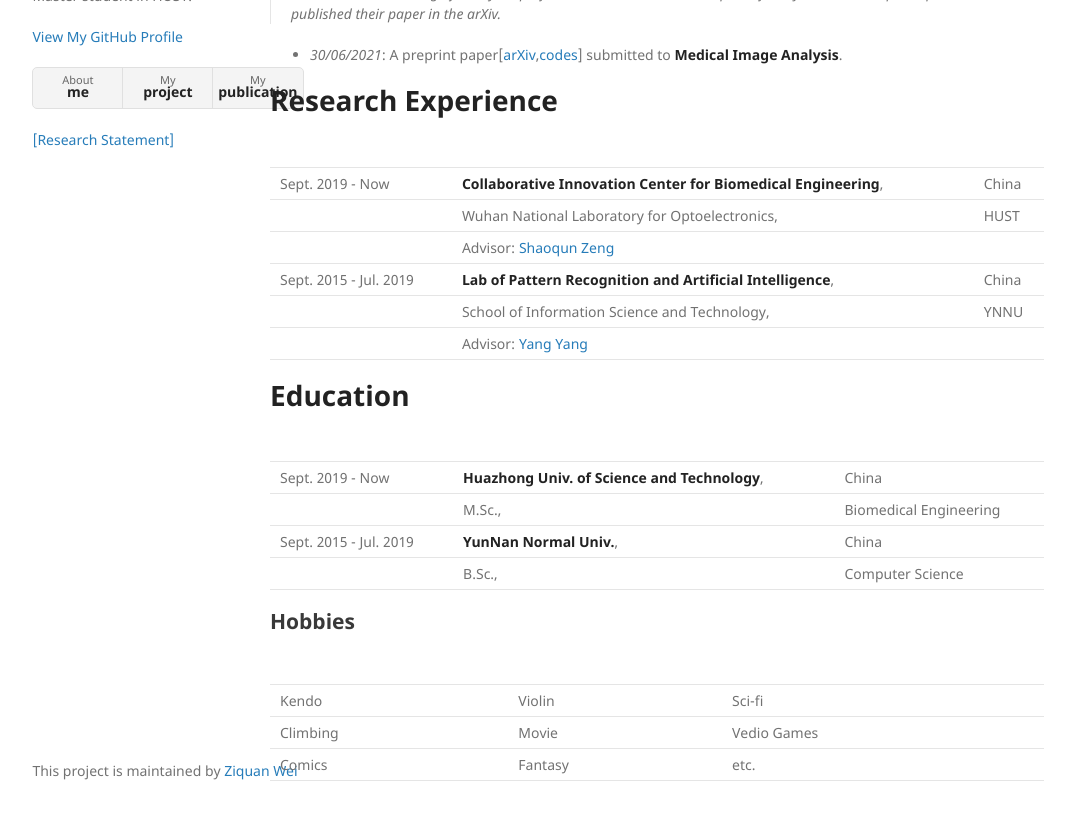
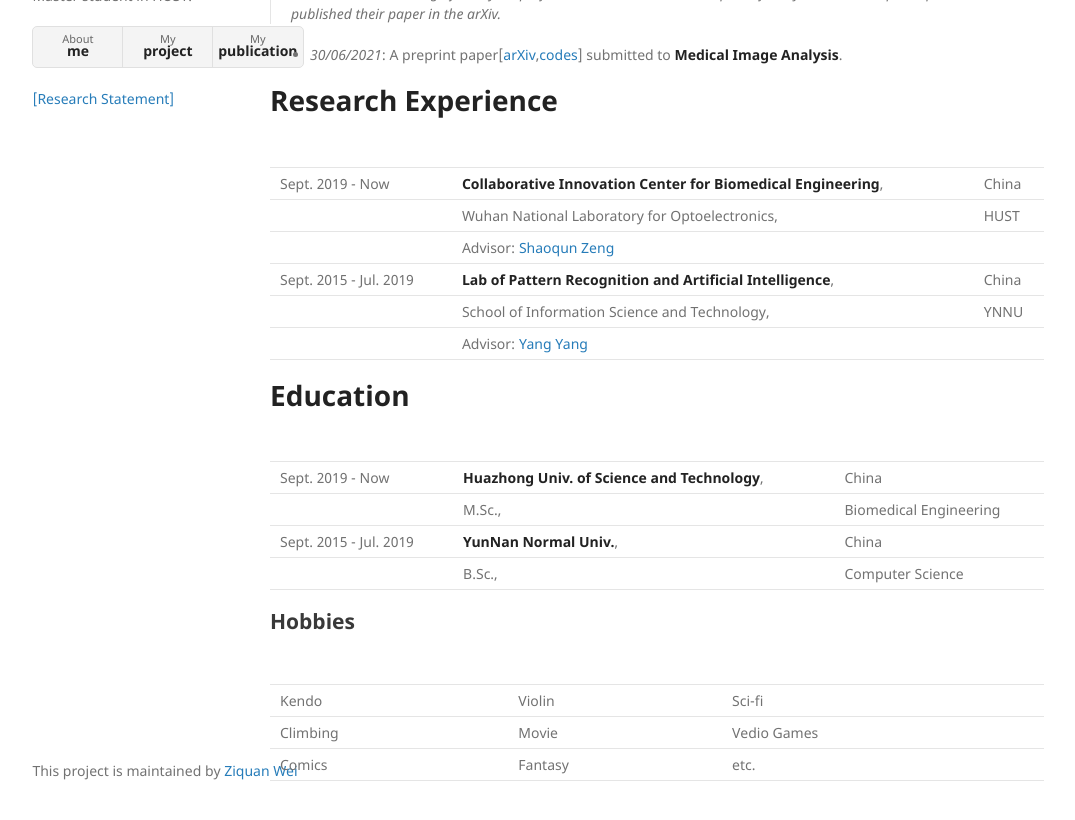
Before and after one commit to Chrisa142857/Chrisa142857.github.io, a Jekyll site: the page built from index.md, in a window 1280 px wide and 1205 px high. Shown: the part 354-1174 px from the top of the window, without its empty margins (26-1101 px from the left). Built offline with Jekyll 4.4.1, drawn with Linux system fonts in a browser that asks for light colours; our own code applies the rules of GitHub Pages for plain Markdown files.

Commit message:
Update default.html

```diff
--- a/_layouts/default.html
+++ b/_layouts/default.html
@@ -23,15 +23,9 @@
       <header>
         <h1><a href="{{ "/" | absolute_url }}">{{ site.title | default: site.github.repository_name }}</a></h1>
 
-        {% if site.logo %}
-          <img src="{{site.logo | relative_url}}" alt="Logo" />
-        {% endif %}
+        <img src="{{ site.github.owner_url }}" alt="Logo" />
 
         <p>{{ site.description | default: site.github.project_tagline }}</p>
-
-        {% if site.github.is_user_page %}
-        <p class="view"><a href="{{ site.github.owner_url }}">View My GitHub Profile</a></p>
-        {% endif %}
 
         {% if site.show_buttons %}
         <ul class="downloads">
```
